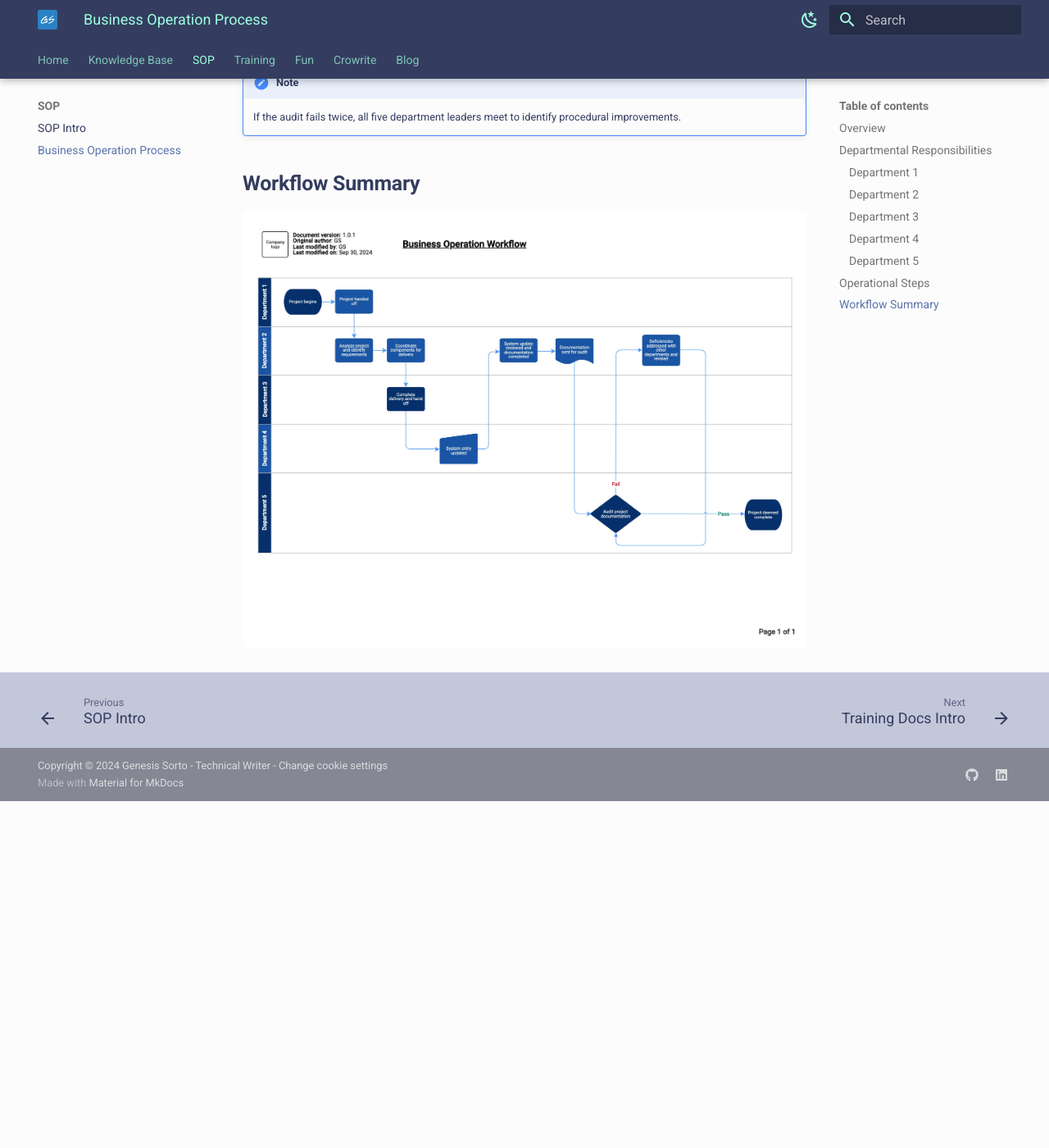
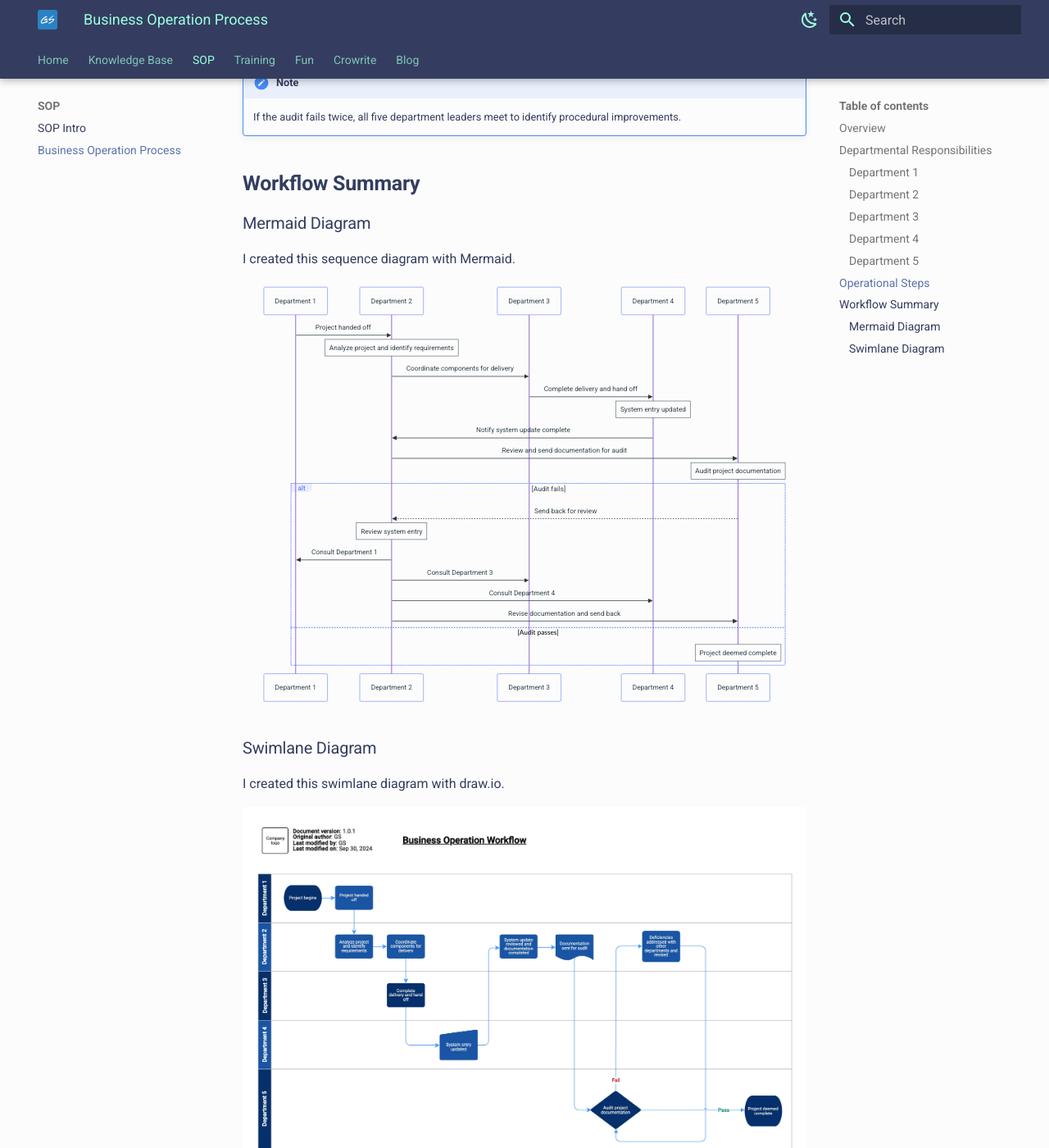
Before and after one commit to genesis-writing/gen-tech-writing-portfolio-and-blog-v2, an MkDocs documentation site: the page built from docs/sop/business-operation-process.md, in a window 1280 px wide and 1400 px high, scrolled down 1700 px. Shown: the whole window at 82% size. Built offline with MkDocs 1.6.1 and Material for MkDocs 9.7.7, drawn with Linux system fonts in a browser that asks for light colours; before the commit the page ends 2677 px from its top, so only the background shows below that; part of the change alters nothing that is shown.

Commit message:
Add Mermaid config and diagram to SOP

````diff
--- a/docs/sop/SOP-intro.md
+++ b/docs/sop/SOP-intro.md
@@ -18,4 +18,4 @@ SOPs are integral to the day-to-day operations of any business. This documentati
 
 ### [Business Operation Process](business-operation-process.md)
 
-This document shows an example of a project delivery process. It involves five departments working together to provide a set of deliverables. It includes an audit process that acts as a verification point to ensure a high-quality end product. If the audit fails twice, department leaders must meet to identify what went wrong and prevent recurrence. The swimlane diagram represents how the process flows between each department.
+This document illustrates an example of a project delivery process involving five departments working together to provide a set of deliverables. It includes an audit process that serves as a verification point to ensure a high-quality end product. If the audit fails twice, department leaders must meet to identify what went wrong and prevent recurrence. I created two diagrams to illustrate how the process flows between each department: one is a sequence diagram created with Mermaid, and the other is a swimlane diagram created with draw.io.
--- a/docs/sop/business-operation-process.md
+++ b/docs/sop/business-operation-process.md
@@ -52,4 +52,41 @@ This document demonstrates the project delivery process from start to finish. It
 
 ## **Workflow Summary**
 
+### Mermaid Diagram
+
+I created this sequence diagram with Mermaid.
+
+```mermaid
+sequenceDiagram
+    participant Department 1
+    participant Department 2
+    participant Department 3
+    participant Department 4
+    participant Department 5
+
+    Department 1->>Department 2: Project handed off
+    Note over Department 2: Analyze project and identify requirements
+    Department 2->>Department 3: Coordinate components for delivery
+    Department 3->>Department 4: Complete delivery and hand off
+    Note over Department 4: System entry updated
+    Department 4->>Department 2: Notify system update complete
+    Department 2->>Department 5: Review and send documentation for audit
+    Note over Department 5: Audit project documentation
+
+    alt Audit fails
+        Department 5-->>Department 2: Send back for review
+        Note over Department 2: Review system entry
+        Department 2->>Department 1: Consult Department 1
+        Department 2->>Department 3: Consult Department 3
+        Department 2->>Department 4: Consult Department 4
+        Department 2->>Department 5: Revise documentation and send back
+    else Audit passes
+        Note over Department 5: Project deemed complete
+    end
+```
+
+### Swimlane Diagram
+
+I created this swimlane diagram with draw.io.
+
 ![Workflow diagram](../assets/img/sop_images/wp-procedural-doc-wp-process-final.jpeg)
--- a/mkdocs.yml
+++ b/mkdocs.yml
@@ -178,7 +178,12 @@ markdown_extensions:
   - pymdownx.details
 
   # Allows nesting admonitions, tabs, lists and all other elements
-  - pymdownx.superfences
+  - pymdownx.superfences:
+      custom_fences:
+            # Allows mermaid.js diagrams
+            - name: mermaid
+              class: mermaid
+              format: !!python/name:pymdownx.superfences.fence_code_format
 
   #  enables syntax highlighting on code blocks and inline code blocks,
   # and allows to include source code directly from other files
````
